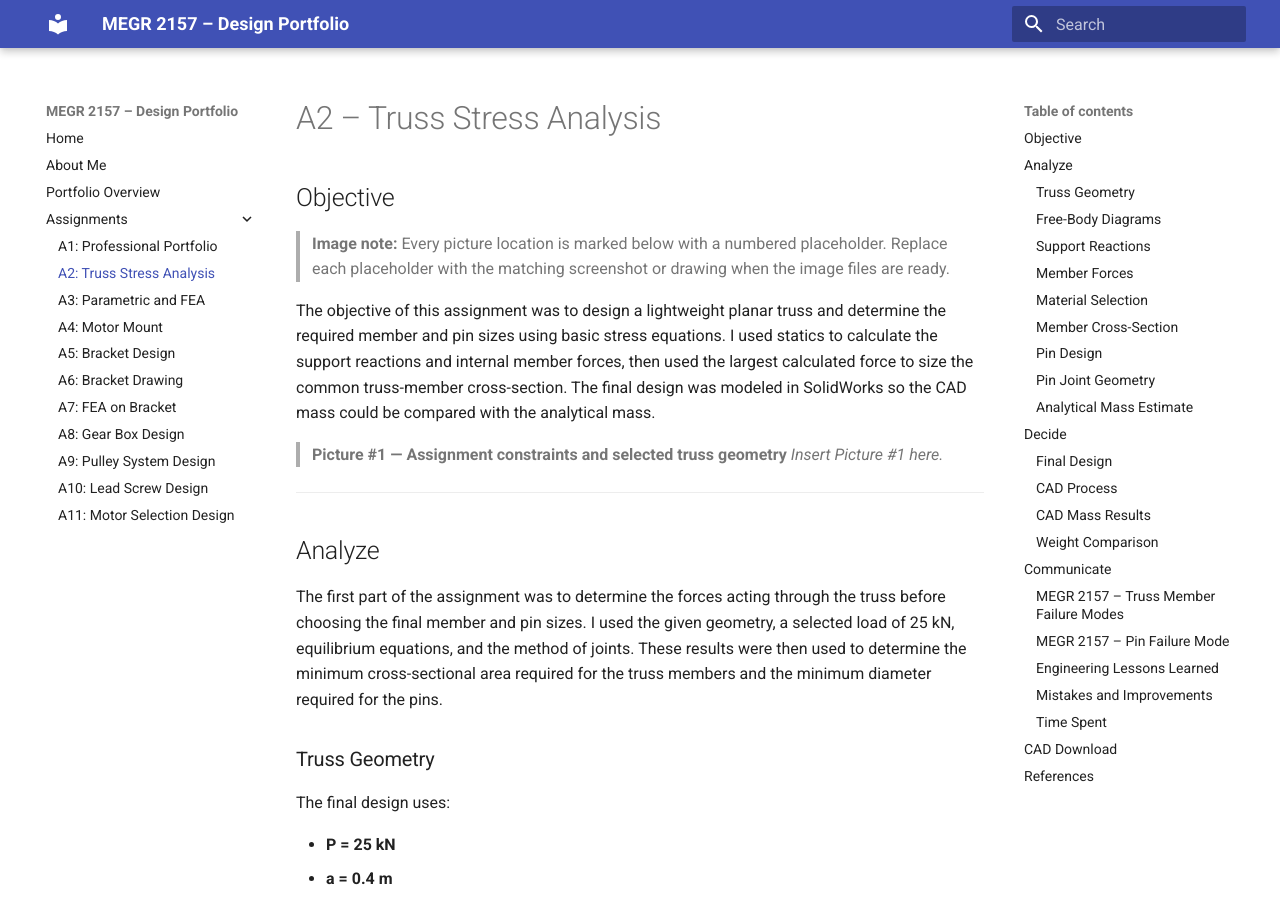
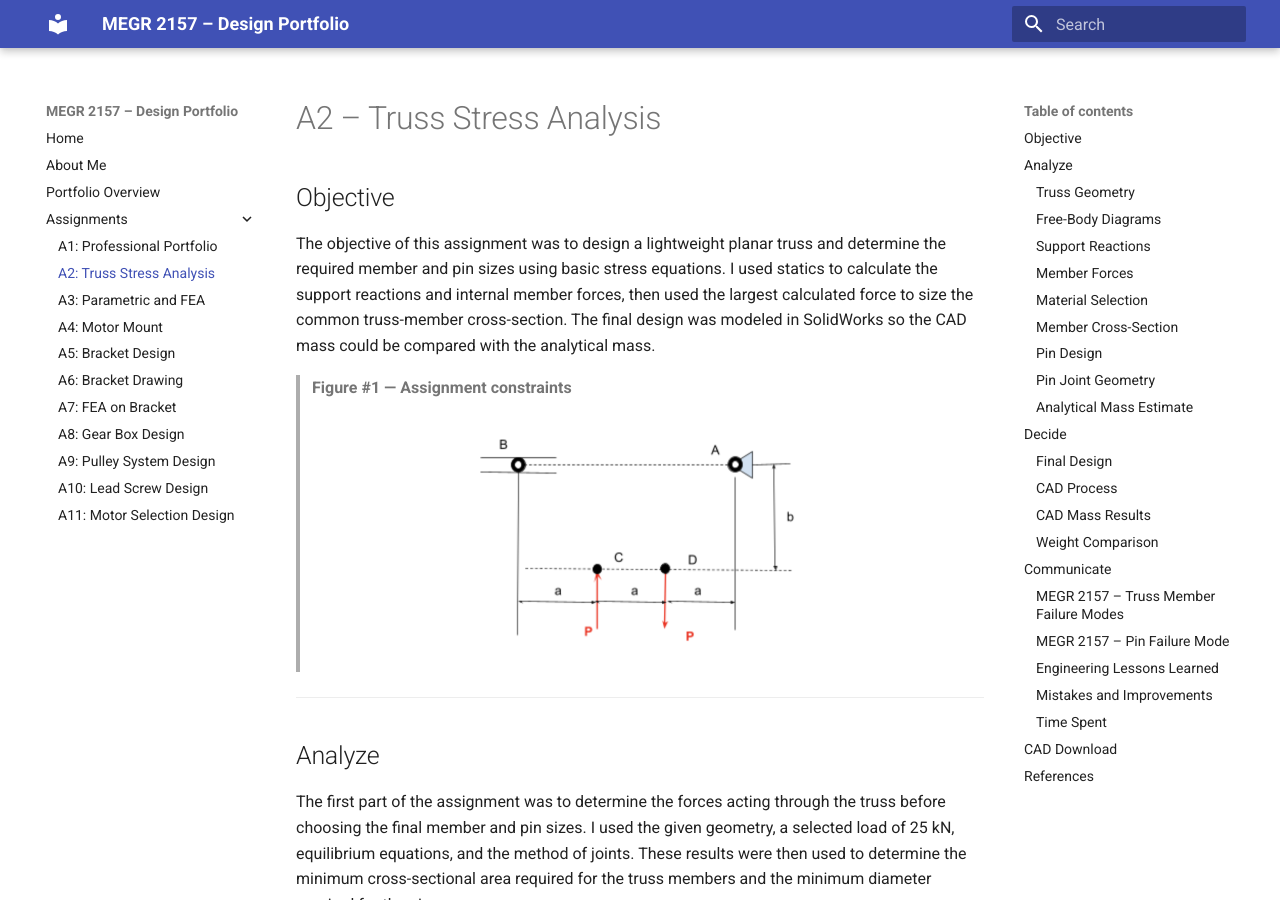
Before and after one commit to AcGallo/Florencondia-MEGR-2157-Portfolio, an MkDocs documentation site: the page built from docs/assignments/A02/index.md, in a window 1280 px wide and 900 px high. Built offline with MkDocs 1.6.1 and Material for MkDocs 9.7.7, drawn with Linux system fonts in a browser that asks for light colours.

Commit message:
Update index.md

```diff
--- a/docs/assignments/A02/index.md
+++ b/docs/assignments/A02/index.md
@@ -2,15 +2,11 @@
 
 ## Objective
 
-> **Image note:** Every picture location is marked below with a numbered placeholder. Replace each placeholder with the matching screenshot or drawing when the image files are ready.
-
 The objective of this assignment was to design a lightweight planar truss and determine the required member and pin sizes using basic stress equations. I used statics to calculate the support reactions and internal member forces, then used the largest calculated force to size the common truss-member cross-section. The final design was modeled in SolidWorks so the CAD mass could be compared with the analytical mass.
 
 
-> **Picture #1 — Assignment constraints and selected truss geometry**
-> *Insert Picture #1 here.*
-<!-- IMAGE #1 GOES HERE. Example: ![Picture #1](../../assets/images/your-image-file.png) -->
-
+> **Figure #1 — Assignment constraints**
+![Picture #1: Assignment constraints and selected truss geometry](../../assets/images/1.png)
 
 ---
 
```
